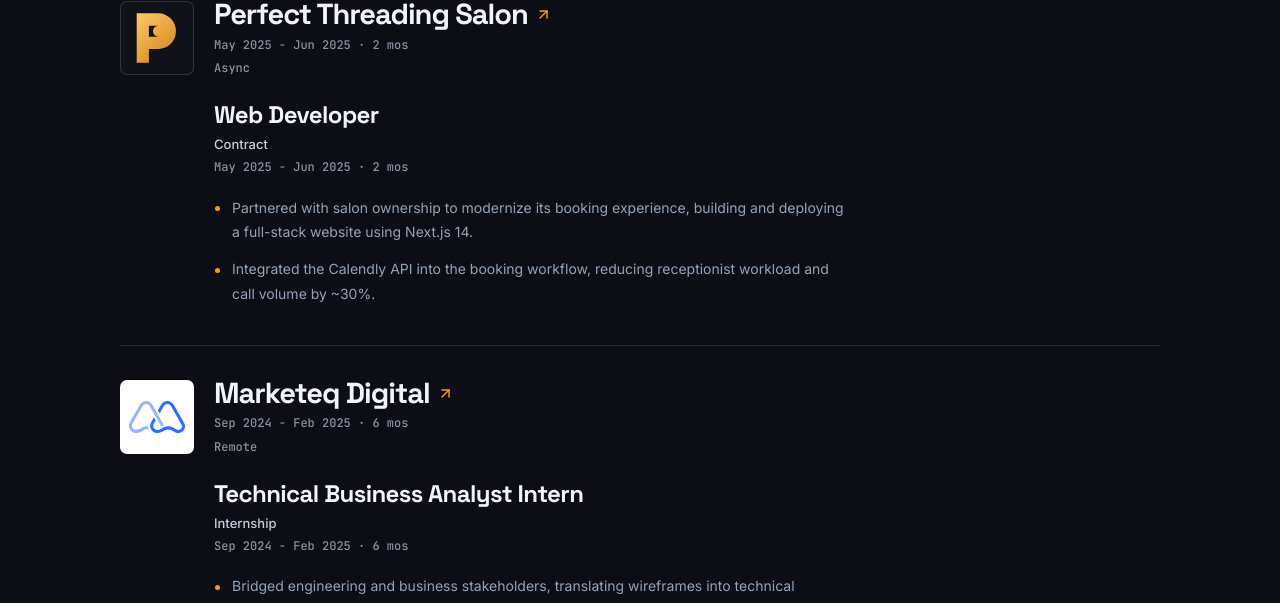
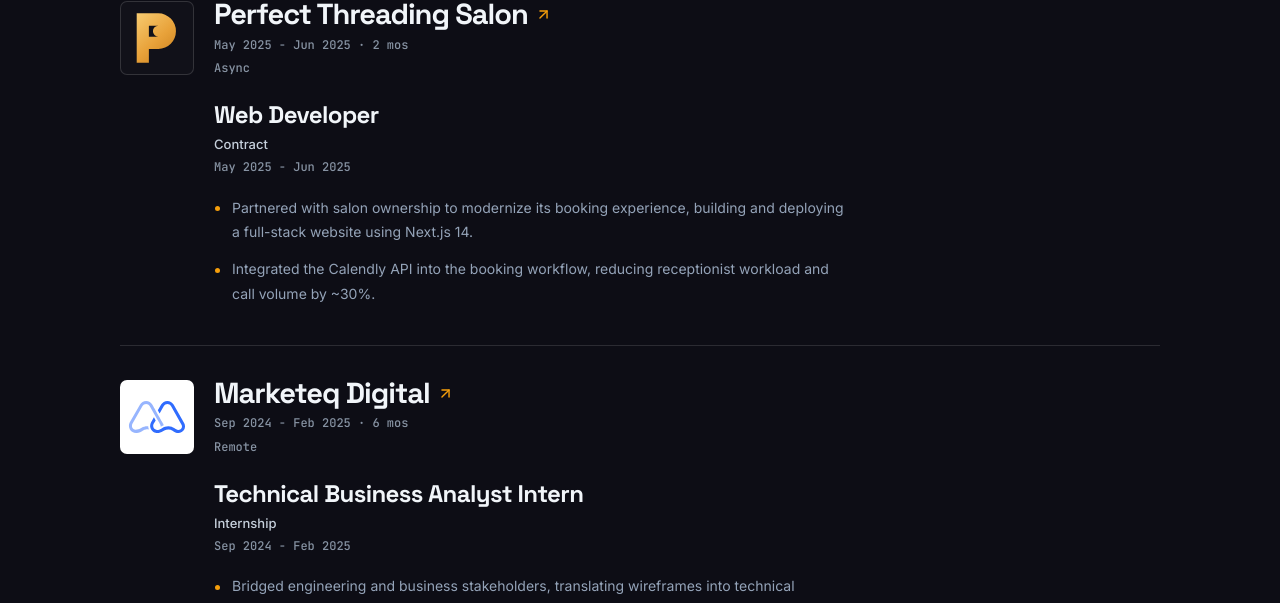
Before and after one commit to pvparekh/portfolio, a React (Vite) app: page / in a window 1280 px wide. Shown: the part 2985-3588 px from the top of the page. Built offline with nearby package versions, Linux system fonts and the light colour scheme.

Commit message:
fix(experience): show role tenure breakdown only for employers with multiple positions

```diff
--- a/src/App.tsx
+++ b/src/App.tsx
@@ -821,7 +821,7 @@
    becomes three months on November 1, regardless of browser reload. */
 const EXPERIENCE_MONTHS = ['Jan', 'Feb', 'Mar', 'Apr', 'May', 'Jun', 'Jul', 'Aug', 'Sep', 'Oct', 'Nov', 'Dec'] as const;
 
-function formatExperienceTenure(period: string, today: Date): string {
+function formatExperienceTenure(period: string, today: Date, showDuration = true): string {
   const match = /^([A-Za-z]+)\s+(\d{4})\s*[–-]\s*([A-Za-z]+)(?:\s+(\d{4}))?$/.exec(period.trim());
   if (!match) return period;
   const [, startName, startYearText, endName, endYearText] = match;
@@ -840,7 +840,8 @@
   const duration = years > 0
     ? [years === 1 ? '1 yr' : `${years} yrs`, ...(months ? [months === 1 ? '1 mo' : `${months} mos`] : [])].join(' ')
     : total === 1 ? '1 mo' : `${total} mos`;
-  return `${EXPERIENCE_MONTHS[startMonth]} ${startYear} - ${present ? 'Present' : `${EXPERIENCE_MONTHS[endMonth]} ${endYear}`} · ${duration}`;
+  const dateRange = `${EXPERIENCE_MONTHS[startMonth]} ${startYear} - ${present ? 'Present' : `${EXPERIENCE_MONTHS[endMonth]} ${endYear}`}`;
+  return showDuration ? `${dateRange} · ${duration}` : dateRange;
 }
 
 function ExperienceSection() {
@@ -939,7 +940,7 @@
                           )}
                         </div>
                         {employmentType && <p className="renaissance-role-type">{employmentType}</p>}
-                        <p className="renaissance-role-period">{formatExperienceTenure(role.period, asOf)}</p>
+                        <p className="renaissance-role-period">{formatExperienceTenure(role.period, asOf, exp.roles.length > 1)}</p>
                         {role.bullets && (
                           <ul className="renaissance-role-bullets">
                             {role.bullets.map((bullet) => <li key={bullet}>{bullet}</li>)}
```
